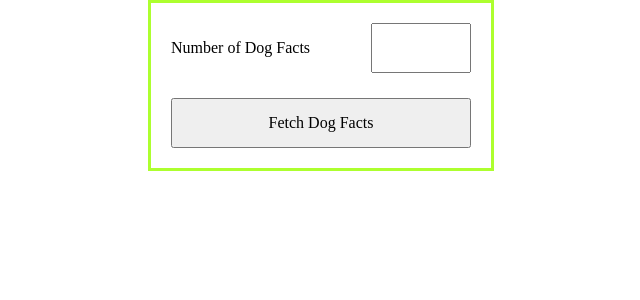
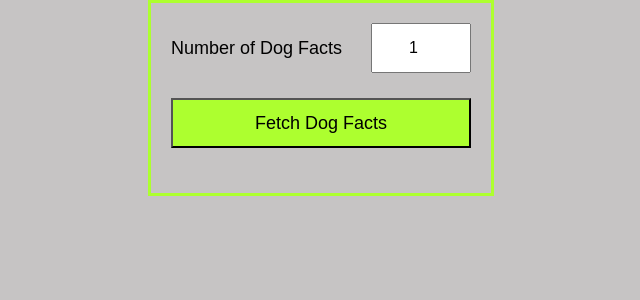
Before and after one commit to Lam-Big-Water/FM-ReactTS, a React (Vite) app: page / in a window 1280 px wide. Shown: the top 300 px of the page, without its empty margins (319-959 px from the left). Built offline with nearby package versions, Linux system fonts and the light colour scheme.

Commit message:
this challenge needs to be recap

```diff
--- a/package.json
+++ b/package.json
@@ -10,6 +10,7 @@
     "preview": "vite preview"
   },
   "dependencies": {
+    "@types/lodash.shuffle": "^4.2.9",
     "react": "^18.3.1",
     "react-dom": "^18.3.1"
   },
@@ -22,6 +23,8 @@
     "eslint": "^8.57.0",
     "eslint-plugin-react-hooks": "^4.6.2",
     "eslint-plugin-react-refresh": "^0.4.7",
+    "lodash": "^4.17.21",
+    "lodash.shuffle": "^4.2.0",
     "sass": "^1.77.8",
     "typescript": "^5.2.2",
     "vite": "^5.3.4"
--- a/src/Challenge-03.tsx
+++ b/src/Challenge-03.tsx
@@ -1,22 +1,80 @@
-import { useState } from "react";
+import shuffle from "lodash.shuffle";
+import { FormEvent, useState } from "react";
 
-import './style/challenge-03.scss';
+import { data } from "./Challenge-03-data";
+import "./style/challenge-03.scss";
+
+type DogFactType = {
+  id: number;
+  fact: string;
+};
+
+const fetchDogFacts = (n: number) => {
+  return Promise.resolve(data).then((facts) => shuffle(facts).slice(0, n));
+};
+
 const Challenge = () => {
+  const [facts, setFacts] = useState<DogFactType[]>([]);
+
+  const handleSubmit = (n: number) => {
+    fetchDogFacts(n).then((facts) => {
+      setFacts(facts);
+    })
+  }
   return (
     <div>
-        <form className="form-filed">
+      <Form onSubmit={handleSubmit} data={facts}/>
+    </div>
+  );
+};
+
+type FormProps = {
+  onSubmit: (n: number) => void;
+  data: DogFactType[];
+};
+
+const Form = ({ onSubmit, data }: FormProps) => {
+  const [value, setValue] = useState(1);
+
+  const handleSubmit = (event: FormEvent<HTMLFormElement>) => {
+    event.preventDefault();
+    onSubmit(value);
+  };
+
+  return (
+    <form className="form-filed" onSubmit={handleSubmit}>
       <label htmlFor="" className="form-filed--label">
         Number of Dog Facts
       </label>
 
-            <input type="text" className="form-filed--input" />
+      <input
+        id="number-of-facts"
+        className="form-filed--input"
+        type="number"
+        value={value}
+        min="1"
+        max="10"
+        onChange={(event) => setValue(+event.target.value)}
+      />
 
-            <button className="form-filed--button">
+      <button type="submit" className="form-filed--button">
         <span>Fetch Dog Facts</span>
       </button>
+
+      {data.map((fact, index) => (<Box key={index} fact={fact.fact}/>))}
     </form>
+  );
+};
+
+const Box = ({fact}: {fact: string}) => {
+  return (
+    <div className="box">
+      <header className="box--title">Dog Fact</header>
+      <p className="box--text">
+        {fact}
+      </p>
     </div>
-  )
-}
+  );
+};
 
-export default Challenge
+export default Challenge;
--- a/src/style/challenge-03.scss
+++ b/src/style/challenge-03.scss
@@ -50,31 +50,61 @@
     display: flex;
     justify-content: center;
     height: 100vh;
+    background-color: #c6c4c4;
+
+    font-family: sans-serif;
   }
 
   .form-filed {
     display: grid;
     grid-template-columns: 200px 100px;
-    grid-template-rows: 50px 50px;
-    grid-template-areas:
-    "label input"
-    "button button"
-    ;
+    grid-template-rows: 50px 50px auto;
     row-gap: 25px;
 
     padding: 20px;
     border: 3px solid greenyellow;
 
     &--label {
-        grid-area: label;
+        grid-row: 1;
+        grid-column: 1 / 2;
+        font-size: 18px;
+        font-weight: 500;
         align-content: center;
     }
 
     &--input {
-        grid-area: input;
+        grid-row: 1;
+        grid-column: 2 / 3;
+        text-align: center;
     }
 
     &--button {
-        grid-area: button;
+        grid-row: 2;
+        grid-column: 1 / 3;
+        font-size: 18px;
+        font-weight: 500;
+        background-color: greenyellow;
+
     }
   }
+
+  .box {
+    grid-column: 1 / 3;
+    padding: 20px;
+    border: 1px solid greenyellow;
+
+
+    &--title {
+      font-size: 16px;
+      font-weight: 600;
+      color: green;
+      border-bottom: 3px dotted greenyellow;
+      margin-block-end: 5px;
+    }
+
+    &--text {
+      font-size: 14px;
+      font-weight: 600;
+      color: #222;
+    }
+  }
```
Also changed, not shown: 1 other file (tests, documents, lock files or other folders). Lines whose indentation alone changed are shown as unchanged.
